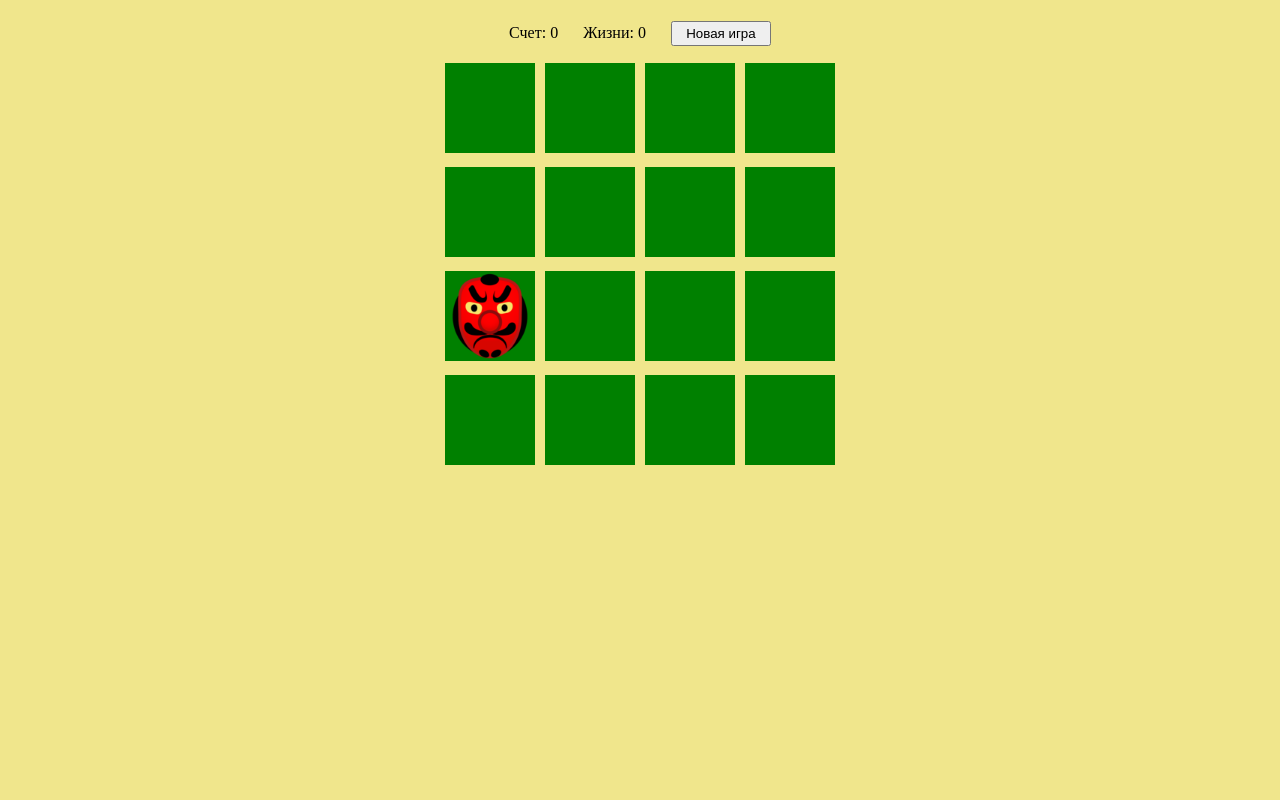
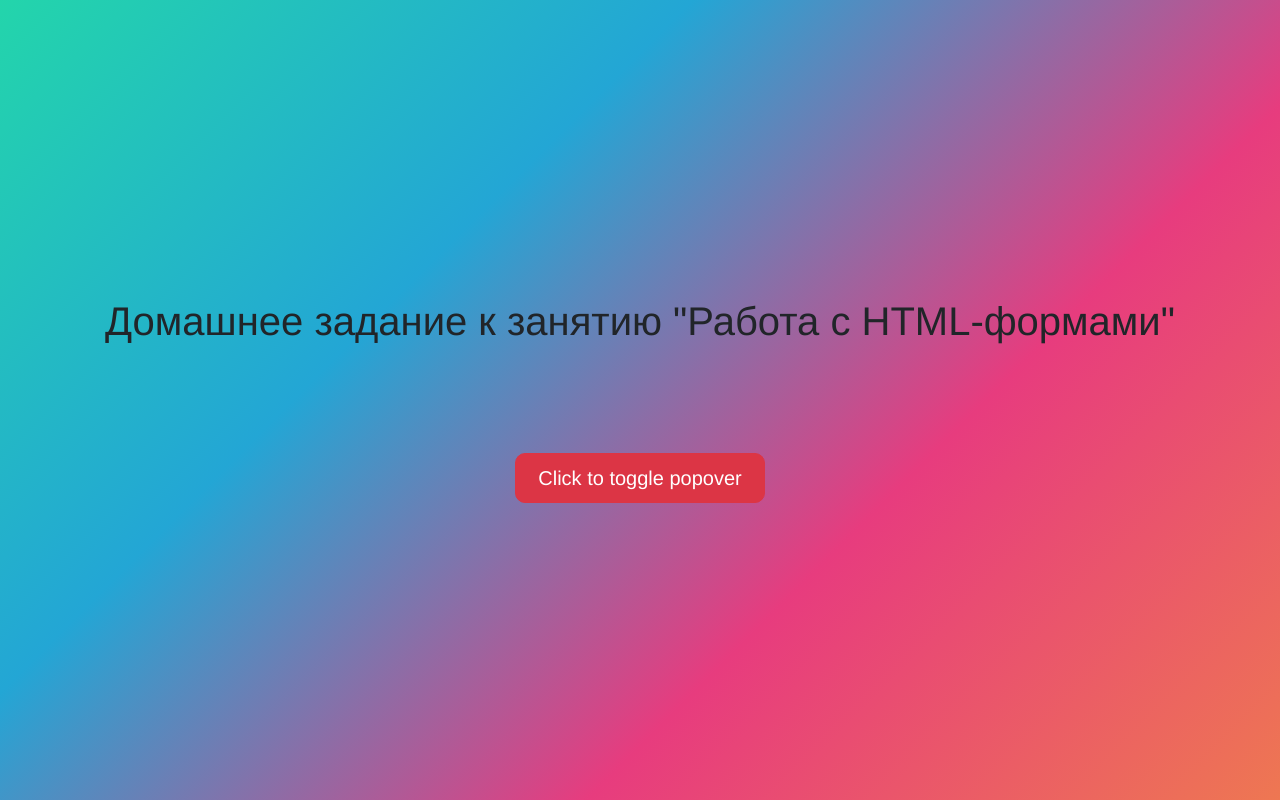
Before and after one commit to VadimRoziznan/forms, a website built with webpack: page src/index.html in a window 1280 px wide. Built offline with nearby package versions, Linux system fonts and the light colour scheme; files whose address does not match are found by name.

Commit message:
in progress

```diff
--- a/package.json
+++ b/package.json
@@ -25,6 +25,7 @@
     "eslint": "^8.2.0",
     "eslint-config-prettier": "^9.1.0",
     "eslint-plugin-prettier": "^5.1.3",
+    "file-loader": "^6.2.0",
     "html-loader": "^5.0.0",
     "html-webpack-plugin": "^5.6.0",
     "jest": "^29.7.0",
--- a/src/css/style.css
+++ b/src/css/style.css
@@ -1,34 +1,38 @@
 body {
-  background-color: #F0E68C;
+  font-family: "Helvetica Neue", Helvetica, Arial, sans-serif;
+  display: flex;
+  justify-content: center;
+  align-items: center;
+  height: 100vh;
+  margin: 0;
+  background: linear-gradient(-45deg, #ee7752, #e73c7e, #23a6d5, #23d5ab);
 }
 
 .container {
   display: flex;
+  flex-direction: column;
   justify-content: center;
-  align-items: center;
-  width: auto;
+	align-items: center;
+}
+
+.title {
 
 }
 
-p {
-  margin-right: 25px;
+.bd-example{
+  margin-top: 100px;
 }
 
 .btn {
-  width: 100px;
-  height: 25px;
+  color: #fff;
+  background-color: #dc3545;
+  border-color: #dc3545;
+  width: 250px;
+  height: 50px;
+  border-radius: 10px;
+  font-size: 20px;
 }
 
-.square {
-  display: inline-block;
-  width: 90px;
-  height: 90px;
-  background-color: green;
-  margin: 5px;
+.popover {
+  z-index: 999;
 }
-
-img {
-  max-width: 100%;
-  height: auto;
-  display: block;
-}
--- a/src/index.html
+++ b/src/index.html
@@ -4,19 +4,25 @@
     <meta charset="UTF-8">
     <meta name="viewport" content="width=device-width, initial-scale=1.0">
     <meta http-equiv="X-UA-Compatible" content="ie=edge">
-    <link rel="stylesheet" href="css/style.css">
-    <title>Jumper</title>
+    <title>HTML-forms</title>
+    <link rel="stylesheet" href="https://maxcdn.bootstrapcdn.com/bootstrap/4.5.2/css/bootstrap.min.css">
 </head>
 <body>
   <div class="container">
-    <p>Счет: <span class="score">0</span></p>
-    <p>Жизни: <span class="score">0</span></p>
-    <button class="new-game btn">Новая игра</button>
+    <h1 class="title">Домашнее задание к занятию "Работа с HTML-формами"</h1>
+    <div class="bd-example">
+      <button type="button" class="btn btn-secondary" data-toggle="popover" data-placement="top" title="Popover title" data-content="And here's some amazing content. It's very engaging. Right?">Click to toggle popover</button>
+    </div>
   </div>
-  <div class="container">
-    <div class="field"></div>
-  </div>
-  <script src="js/app.js" type="module"></script>
-  <script src="js/Field.js" type="module"></script>
+
+  <script src="https://ajax.googleapis.com/ajax/libs/jquery/3.5.1/jquery.min.js"></script>
+  <script src="https://cdnjs.cloudflare.com/ajax/libs/popper.js/1.16.0/umd/popper.min.js"></script>
+  <script src="https://maxcdn.bootstrapcdn.com/bootstrap/4.5.2/js/bootstrap.min.js"></script>
+
+  <script>
+    $(document).ready(function(){
+        $('[data-toggle="popover"]').popover();
+    });
+  </script>
 </body>
 </html>
--- a/src/js/AddImage.js
+++ /dev/null
@@ -1,22 +0,0 @@
-export default class AddImage {
-  constructor(element) {
-    this.element = element;
-  }
-
-  createImage(x, y) {
-    const divs = this.element.querySelectorAll(".square");
-    const image = document.createElement("img");
-    image.src = "../images/goblin.png";
-    divs.forEach((div) => {
-      const imageСheck = div.childNodes[0];
-      if (imageСheck) {
-        AddImage.removeImage(imageСheck);
-      }
-    });
-    this.element.childNodes[x].childNodes[y].appendChild(image);
-  }
-
-  static removeImage(image) {
-    image.remove();
-  }
-}
--- a/src/js/Field.js
+++ /dev/null
@@ -1,20 +0,0 @@
-export default class Field {
-  constructor(element, width, height) {
-    this.element = element;
-    this.width = width;
-    this.height = height;
-  }
-
-  fieldGenerator() {
-    for (let index = 0; index < this.height; index++) {
-      const height = document.createElement("div");
-      height.classList.add("grid");
-      this.element.appendChild(height);
-      for (let index = 0; index < this.width; index++) {
-        const width = document.createElement("div");
-        width.classList.add("square");
-        height.appendChild(width);
-      }
-    }
-  }
-}
--- a/src/js/Moving.js
+++ /dev/null
@@ -1,20 +0,0 @@
-export default class Moving {
-  constructor() {
-    this.lastNumber = 0;
-  }
-
-  randomStep(width, height) {
-    let randomWidth;
-    let randomHeight;
-    /*eslint no-constant-condition: ["error", { "checkLoops": false }]*/
-    while (true) {
-      randomWidth = Math.floor(Math.random() * width);
-      randomHeight = Math.floor(Math.random() * height);
-      if (randomWidth !== this.lastNumber) {
-        break;
-      }
-    }
-    this.lastNumber = randomWidth;
-    return { width: randomWidth, height: randomHeight };
-  }
-}
--- a/src/js/app.js
+++ /dev/null
@@ -1,18 +0,0 @@
-import Field from "./Field";
-import Moving from "./Moving";
-import AddImage from "./AddImage";
-import Cursor from "./Сursor";
-
-document.addEventListener("DOMContentLoaded", () => {
-  new Field(document.querySelector(".field"), 4, 4).fieldGenerator();
-  const newImage = new AddImage(document.querySelector(".field"));
-  const move = new Moving();
-
-  const c = new Cursor(document.querySelector('.field')).changeCursor()
-
-
-  setInterval(() => {
-    const step = move.randomStep(4, 4);
-    newImage.createImage(step.width, step.height);
-  }, 1000);
-});
--- a/src/js/Сursor.js
+++ /dev/null
@@ -1,9 +0,0 @@
-export default class Cursor {
-  constructor(element) {
-    this.element = element;
-  }
-  changeCursor() {
-    document.querySelector('.field').style.cursor = 'url("../images/goblin.png"), auto';
-  }
-
-}
```
Also changed, not shown: src/images/Popovers.png (added), src/images/goblin.png (deleted), 1 other file.
